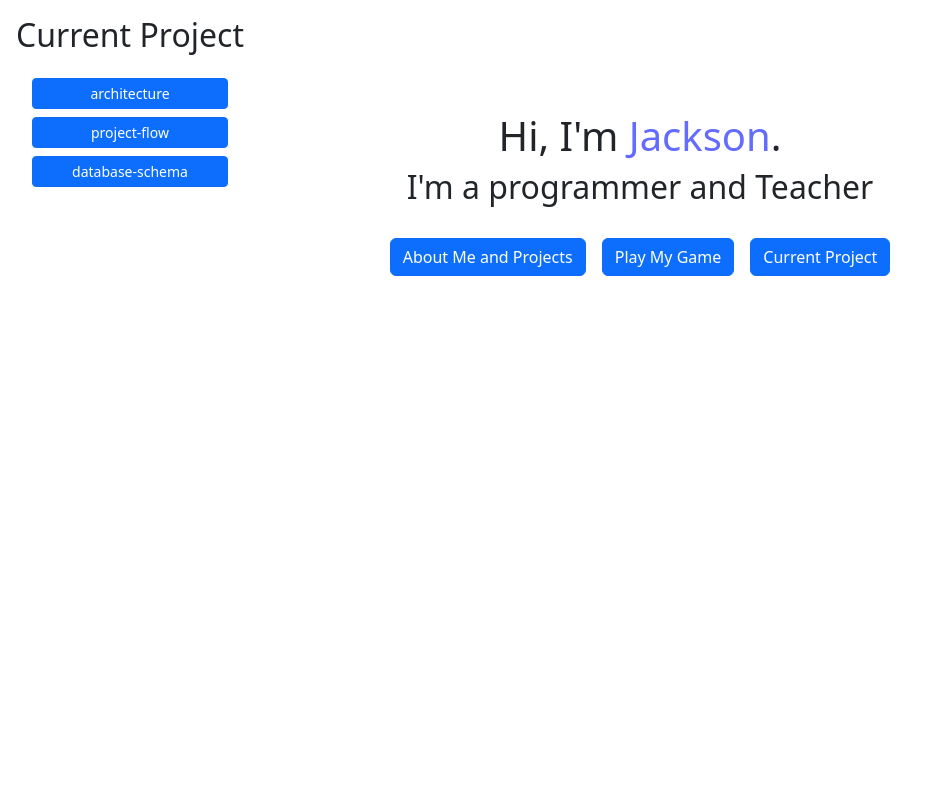
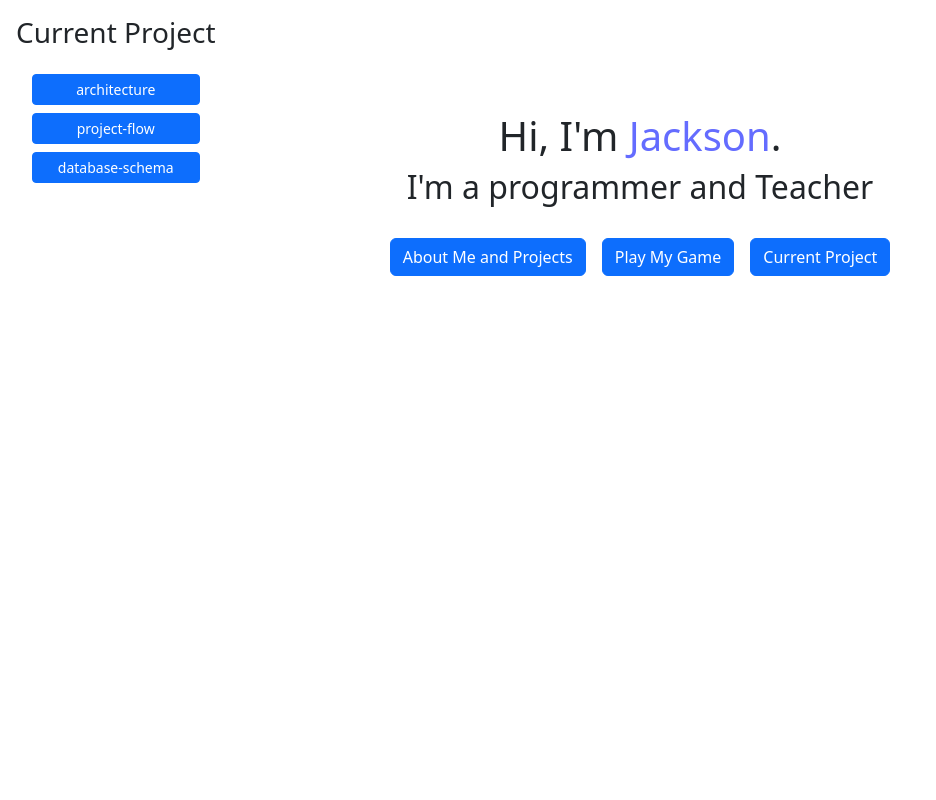
Before and after one commit to Jtsoco/portfolio, a React (Vite) app: page / in a window 1280 px wide. Shown: the top 800 px of the page, without its empty margins (0-936 px from the left). Built offline with nearby package versions, Linux system fonts and the light colour scheme.

Commit message:
changed header to h3

```diff
--- a/src/components/SideNAvBar.tsx
+++ b/src/components/SideNAvBar.tsx
@@ -50,7 +50,7 @@ export function SideNavBar(props: SideNavBarProps) {
           <Offcanvas.Title>Navigation</Offcanvas.Title>
         </Offcanvas.Header>
         <Offcanvas.Body>
-          <h2>Current Project</h2>
+          <h3>Current Project</h3>
           <div className="navbar-buttons-container">
             {Object.entries(props.useLinkRefs).map(([id, ref]) => (
               <Button className="navbar-button w-auto" size='sm' variant="primary" key={id} onClick={() => scrollToSection(ref)}>
```
